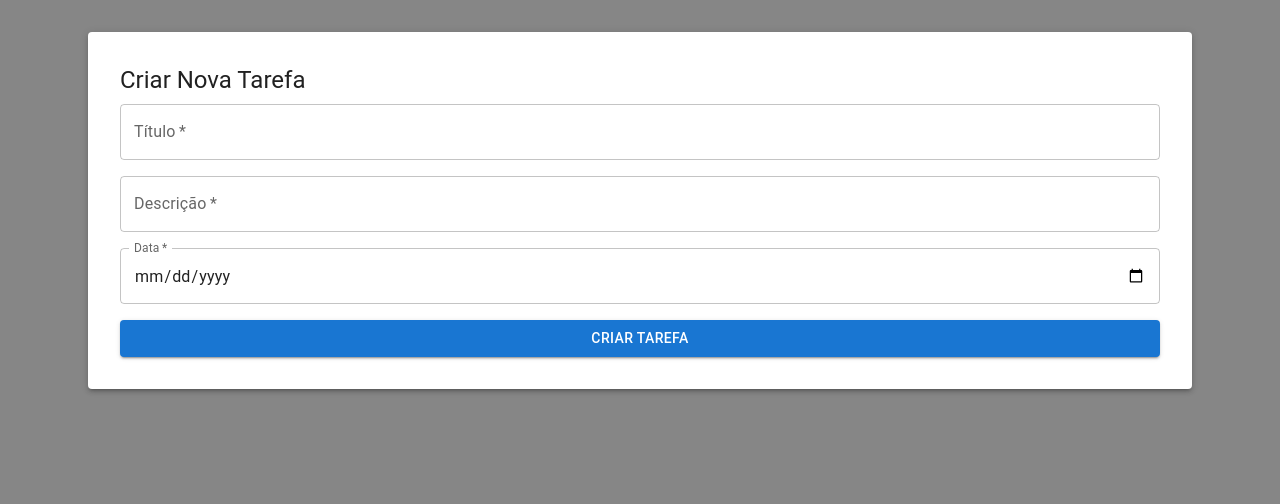
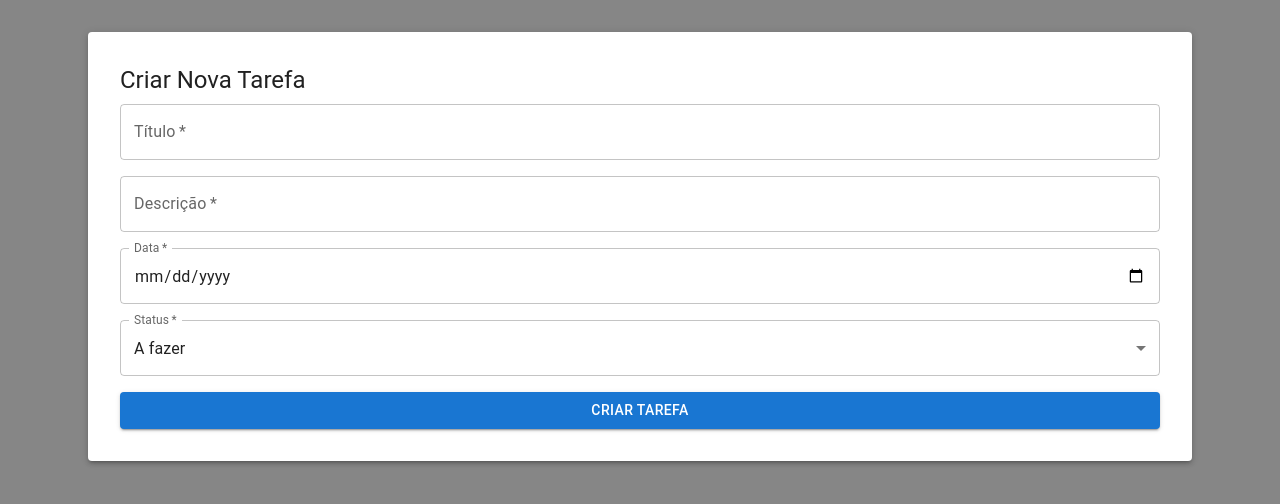
Before and after one commit to LuisFernandoBezerraDaSilva/Portifolio, a Next.js app in the folder projeto-inovanti/: page /task-form in a window 1280 px wide. Shown: the top 504 px of the page. Built offline with nearby package versions, Linux system fonts and the light colour scheme; no server answers.

Commit message:
adding status to form

```diff
--- a/projeto-inovanti/src/app/task-form/page.tsx
+++ b/projeto-inovanti/src/app/task-form/page.tsx
@@ -1,10 +1,11 @@
 "use client";
 import { useState, useEffect } from "react";
 import { useSearchParams, useRouter } from "next/navigation";
-import { Container, Typography, TextField, Button, Box, Paper } from "@mui/material";
+import { Container, Typography, TextField, Button, Box, Paper, MenuItem } from "@mui/material";
 import { TaskService } from "../../services/taskService";
 import { Task } from "../../interfaces/task";
 import { BaseComponent } from "../../components/baseComponent";
+import { TaskStatus } from "../../enums/taskStatus";
 
 const taskService = new TaskService();
 
@@ -13,6 +14,7 @@ export default function TaskForm() {
     title: "",
     description: "",
     date: "",
+    status: TaskStatus.A_FAZER,
   });
   const [success, setSuccess] = useState<string | null>(null);
   const [error, setError] = useState<string | null>(null);
@@ -31,6 +33,7 @@ export default function TaskForm() {
             title: data.title,
             description: data.description,
             date: data.date,
+            status: data.status,
           });
         } catch (err) {
           setError("Erro ao carregar tarefa.");
@@ -62,7 +65,7 @@ export default function TaskForm() {
             } else {
               await taskService.createTask(task);
               setSuccess("Tarefa criada com sucesso!");
-              setTask({ title: "", description: "", date: "" });
+              setTask({ title: "", description: "", date: "", status: TaskStatus.A_FAZER });
             }
             setOpenSnackbar(true);
             setTimeout(() => {
@@ -105,6 +108,18 @@ export default function TaskForm() {
                   InputLabelProps={{ shrink: true }}
                   required
                 />
+                <TextField
+                  select
+                  label="Status"
+                  name="status"
+                  value={task.status}
+                  onChange={handleChange}
+                  required
+                >
+                  <MenuItem value={TaskStatus.A_FAZER}>A fazer</MenuItem>
+                  <MenuItem value={TaskStatus.EM_ANDAMENTO}>Em andamento</MenuItem>
+                  <MenuItem value={TaskStatus.CONCLUIDO}>Concluído</MenuItem>
+                </TextField>
                 <Button
                   type="submit"
                   variant="contained"
```
